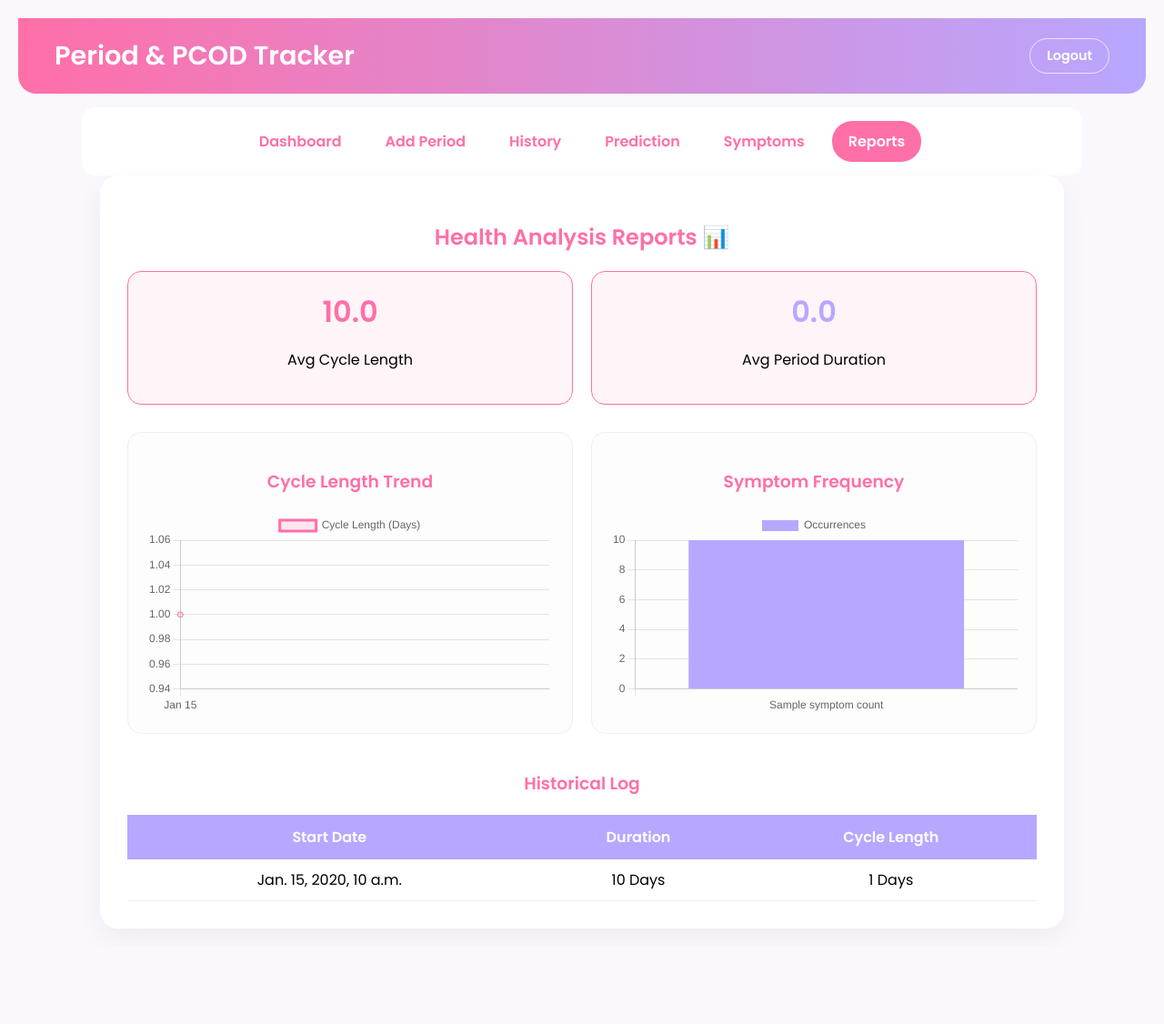
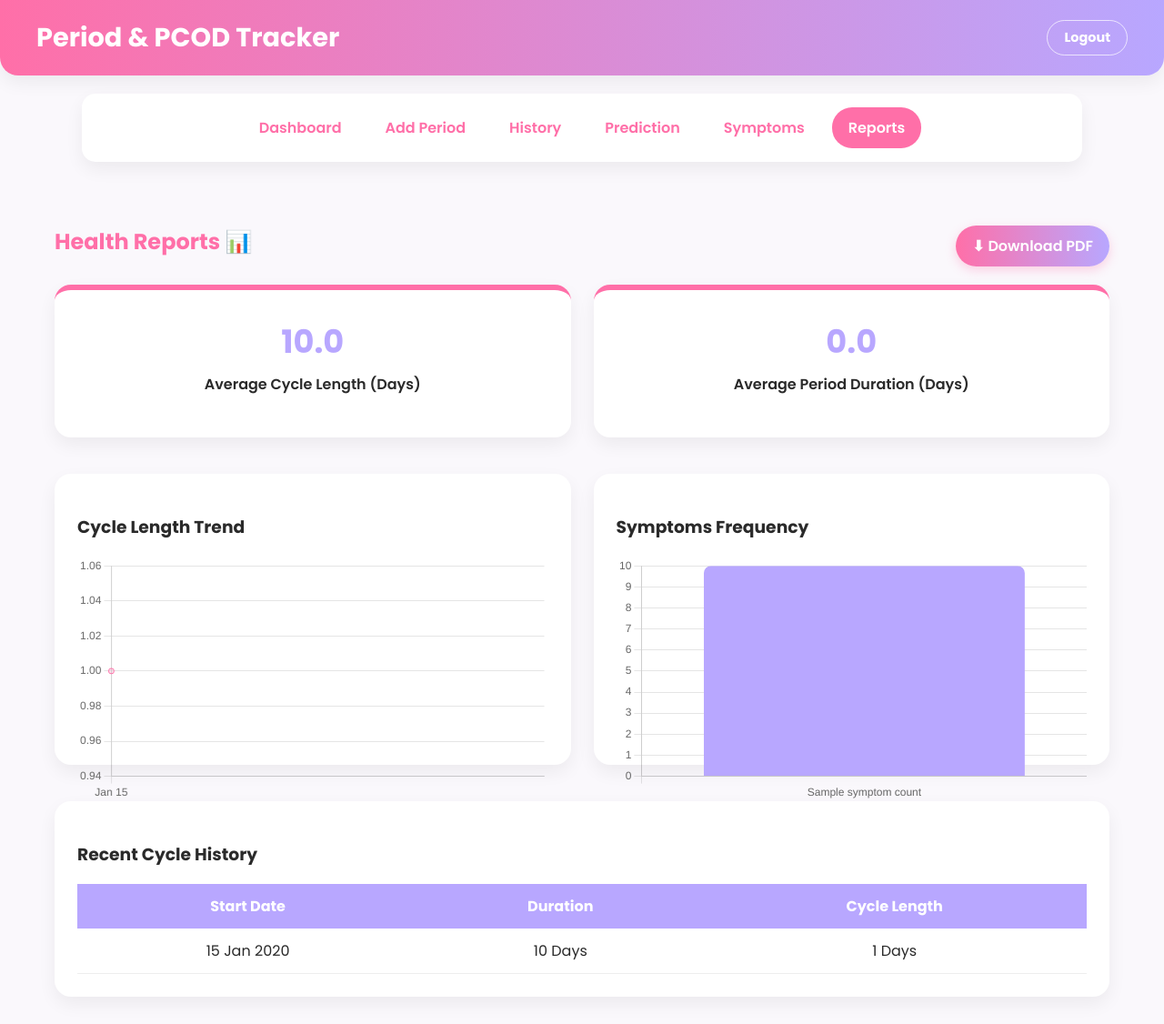
Before and after one commit to rakhipandeypr/pcos-tracker, a Django app: template tracker_app/templates/Reports.html in a window 1280 px wide. Shown: the whole page at 91% size. Before the commit the page ends 991 px from the top, so only its background shows below. Run offline with Django 5.2, Linux system fonts and the light colour scheme; the template is opened without the code that fills it: most values are stand-ins (such as "Sample title", 1, 10 or a date in 2020); data that the repository does not hold is empty.

Commit message:
Update Reports.html

```diff
--- a/tracker_app/templates/Reports.html
+++ b/tracker_app/templates/Reports.html
@@ -1,151 +1,73 @@
+{% load static %}
 <!DOCTYPE html>
 <html lang="en">
 <head>
-    <meta charset="UTF-8">
-    <title>Reports - Health Tracker</title>
+<meta charset="UTF-8" />
+<meta name="viewport" content="width=device-width, initial-scale=1.0" />
+<title>Reports - Period & PCOD Tracker</title>
 
-    <link href="https://fonts.googleapis.com/css2?family=Poppins:wght@400;600&display=swap" rel="stylesheet">
+<link href="https://fonts.googleapis.com/css2?family=Poppins:wght@400;500;600;700&display=swap" rel="stylesheet" />
 <script src="https://cdn.jsdelivr.net/npm/chart.js"></script>
 
 <style>
 :root {
-            --primary: #ff6fa8;
-            --secondary: #b8a7ff;
-            --bg: #faf8fc;
+  --primary:#ff6fa8;
+  --primary-dark:#e65c95;
+  --secondary:#b8a7ff;
+  --background:#faf8fc;
+  --card-bg:#ffffff;
+  --text:#2a2a2a;
+  --radius:18px;
+  --shadow:0 8px 20px rgba(0,0,0,0.06);
 }
+*{box-sizing:border-box;}
+body{font-family:'Poppins',sans-serif;margin:0;background:var(--background);color:var(--text);}
 
-        body {
-            font-family: 'Poppins', sans-serif;
-            background: var(--bg);
-            margin: 0;
-            padding: 20px;
+/* HEADER */
+header{background:linear-gradient(90deg,var(--primary),var(--secondary));color:white;padding:20px 40px;display:flex;justify-content:space-between;align-items:center;font-size:1.8rem;font-weight:700;border-bottom-left-radius:20px;border-bottom-right-radius:20px;box-shadow:var(--shadow);}
+.logout-btn{color:white;text-decoration:none;font-size:.9rem;border:1px solid rgba(255,255,255,.7);padding:8px 18px;border-radius:25px;}
+.logout-btn:hover{background:white;color:var(--primary);}
+
+/* NAV */
+nav{display:flex;justify-content:center;gap:12px;padding:15px;background:#fff;margin:20px auto;border-radius:15px;width:90%;max-width:1100px;box-shadow:var(--shadow);flex-wrap:wrap;}
+nav a{text-decoration:none;color:var(--primary);font-weight:600;padding:10px 18px;border-radius:22px;}
+nav a.active,nav a:hover{background:var(--primary);color:white;}
+
+/* CONTAINER */
+.container{max-width:1200px;margin:auto;padding:30px 20px;}
+h2{text-align:center;color:var(--primary);margin-bottom:30px;}
+
+/* METRICS */
+.metrics{display:grid;grid-template-columns:repeat(auto-fit,minmax(240px,1fr));gap:25px;margin-bottom:40px;}
+.metric-card{background:var(--card-bg);padding:30px;border-radius:var(--radius);box-shadow:var(--shadow);text-align:center;border-top:6px solid var(--primary);}
+.metric-card h1{font-size:2.2rem;color:var(--secondary);margin:0;}
+.metric-card p{margin-top:8px;font-weight:600;}
+
+/* CHARTS */
+.charts{display:grid;grid-template-columns:1fr;gap:25px;margin-bottom:40px;}
+.chart-card{background:var(--card-bg);padding:25px;border-radius:var(--radius);box-shadow:var(--shadow);height:320px;}
+canvas{width:100%!important;height:100%!important;}
+
+/* TABLE */
+.table-card{background:var(--card-bg);padding:25px;border-radius:var(--radius);box-shadow:var(--shadow);overflow-x:auto;}
+table{width:100%;border-collapse:collapse;min-width:600px;}
+th{background:var(--secondary);color:white;padding:12px;}
+td{padding:12px;text-align:center;border-bottom:1px solid #eee;}
+
+/* DOWNLOAD BUTTON */
+.download-btn{
+  background:linear-gradient(90deg,var(--primary),var(--secondary));
+  color:white;padding:10px 18px;border-radius:25px;text-decoration:none;font-weight:600;
+  box-shadow:0 4px 12px rgba(255,111,168,.3);
 }
-        header {
-            background: linear-gradient(90deg, var(--primary), var(--secondary));
-            color: white;
-            padding: 20px 40px;
-            display: flex;
-            justify-content: space-between;
-            align-items: center;
-            font-size: 1.8rem;
-            font-weight: 700;
-            border-bottom-left-radius: 20px;
-            border-bottom-right-radius: 20px;
-            box-shadow: var(--shadow);
-        }
+.download-btn:hover{opacity:.9;}
 
-        .logout-btn {
-            color: white;
-            text-decoration: none;
-            font-size: 0.9rem;
-            border: 1px solid rgba(255, 255, 255, 0.7);
-            padding: 8px 18px;
-            border-radius: 25px;
-            backdrop-filter: blur(4px);
-            transition: 0.3s;
-        }
-
-        .logout-btn:hover {
-            background-color: white;
-            color: var(--primary);
-        }
-
-        nav {
-            display: flex;
-            justify-content: center;
-            gap: 12px;
-            padding: 15px 0;
-            background: #fff;
-            margin-top: 15px;
-            border-radius: 15px;
-            width: 90%;
-            max-width: 1100px;
-            margin-left: auto;
-            margin-right: auto;
-            box-shadow: var(--shadow);
-        }
-
-        nav a {
-            text-decoration: none;
-            color: var(--primary);
-            font-weight: 600;
-            padding: 10px 18px;
-            border-radius: 22px;
-            transition: 0.3s;
-        }
-
-        nav a:hover,
-        nav a.active {
-            background: var(--primary);
-            color: white;
-        }
-
-
-        .container {
-            max-width: 1000px;
-            margin: auto;
-            background: #ffffff;
-            padding: 30px;
-            border-radius: 20px;
-            box-shadow: 0 10px 30px rgba(0,0,0,0.05);
-        }
-
-        h2, h3 {
-            color: var(--primary);
-            text-align: center;
-        }
-
-        .metric-cards {
-            display: flex;
-            gap: 20px;
-            margin-bottom: 30px;
-            flex-wrap: wrap;
-        }
-
-        .card {
-            flex: 1;
-            text-align: center;
-            padding: 20px;
-            background: #fff4f8;
-            border-radius: 15px;
-            border: 1px solid var(--primary);
-        }
-
-        .grid {
-            display: grid;
-            grid-template-columns: repeat(auto-fit, minmax(280px, 1fr));
-            gap: 20px;
-            margin-bottom: 40px;
-        }
-
-        .chart-box {
-            background: #fdfdfd;
-            padding: 20px;
-            border-radius: 15px;
-            border: 1px solid #f0f0f0;
-        }
-
-        table {
-            width: 100%;
-            border-collapse: collapse;
-            margin-top: 20px;
-        }
-
-        th {
-            background: var(--secondary);
-            color: white;
-            padding: 12px;
-        }
-
-        td {
-            padding: 10px;
-            text-align: center;
-            border-bottom: 1px solid #eee;
-        }
+@media(min-width:768px){.charts{grid-template-columns:1fr 1fr;}}
 </style>
 </head>
 
 <body>
+
 <header>
 Period & PCOD Tracker
 <a href="{% url 'logout' %}" class="logout-btn">Logout</a>
@@ -157,139 +79,66 @@
 <a href="{% url 'history' %}">History</a>
 <a href="{% url 'prediction' %}">Prediction</a>
 <a href="{% url 'add_symptoms' %}">Symptoms</a>
-        <a href="{% url 'reports' %}"  class="active">Reports</a>
+<a href="{% url 'reports' %}" class="active">Reports</a>
 </nav>
-<div class="container">
-    <h2>Health Analysis Reports 📊</h2>
 
-    <!-- METRICS -->
-    <div class="metric-cards">
-        <div class="card">
-            <h1 style="color: var(--primary); margin:0;">
-                {{ avg_cycle|default:0|floatformat:1 }}
-            </h1>
-            <p>Avg Cycle Length</p>
+<main class="container">
+
+<div style="display:flex;justify-content:space-between;align-items:center;flex-wrap:wrap;">
+<h2>Health Reports 📊</h2>
+<a href="{% url 'download_report' %}" class="download-btn">⬇ Download PDF</a>
 </div>
 
-        <div class="card">
-            <h1 style="color: var(--secondary); margin:0;">
-                {{ avg_duration|default:0|floatformat:1 }}
-            </h1>
-            <p>Avg Period Duration</p>
+<div class="metrics">
+<div class="metric-card">
+<h1>{{ avg_cycle|default:0|floatformat:1 }}</h1>
+<p>Average Cycle Length (Days)</p>
+</div>
+<div class="metric-card">
+<h1>{{ avg_duration|default:0|floatformat:1 }}</h1>
+<p>Average Period Duration (Days)</p>
 </div>
 </div>
 
-    <!-- CHARTS -->
-    <div class="grid">
-        <div class="chart-box">
+<div class="charts">
+<div class="chart-card">
 <h3>Cycle Length Trend</h3>
-            <canvas id="cycleTrendChart"></canvas>
+<canvas id="cycleChart"></canvas>
 </div>
-
-        <div class="chart-box">
-            <h3>Symptom Frequency</h3>
-            <canvas id="symptomBarChart"></canvas>
+<div class="chart-card">
+<h3>Symptoms Frequency</h3>
+<canvas id="symptomChart"></canvas>
 </div>
 </div>
 
-    <!-- TABLE -->
-    <h3>Historical Log</h3>
+<div class="table-card">
+<h3>Recent Cycle History</h3>
 <table>
-        <thead>
-            <tr>
-                <th>Start Date</th>
-                <th>Duration</th>
-                <th>Cycle Length</th>
-            </tr>
-        </thead>
+<thead><tr><th>Start Date</th><th>Duration</th><th>Cycle Length</th></tr></thead>
 <tbody>
 {% for log in logs_table %}
 <tr>
-                <td>{{ log.StartDate }}</td>
+<td>{{ log.StartDate|date:"d M Y" }}</td>
 <td>{{ log.Duration }} Days</td>
 <td>{{ log.CycleLength|default:"--" }} Days</td>
 </tr>
 {% empty %}
-            <tr>
-                <td colspan="3">No records found.</td>
-            </tr>
+<tr><td colspan="3">No data available</td></tr>
 {% endfor %}
 </tbody>
 </table>
 </div>
 
-<!-- ================= JS ================= -->
+</main>
+
 <script>
-    // -------- SAFE DATA FROM DJANGO --------
-    const cycleLabels = [
-        {% for log in logs_chart %}
-            "{{ log.StartDate|date:'M d' }}"{% if not forloop.last %},{% endif %}
-        {% endfor %}
-    ];
+const cycleLabels=[{% for log in logs_chart %}"{{ log.StartDate|date:'M d' }}"{% if not forloop.last %},{% endif %}{% endfor %}];
+const cycleData=[{% for log in logs_chart %}{{ log.CycleLength|default:28 }}{% if not forloop.last %},{% endif %}{% endfor %}];
+const symptomLabels=[{% for s in symptom_counts %}"{{ s.SymptomName }}"{% if not forloop.last %},{% endif %}{% endfor %}];
+const symptomData=[{% for s in symptom_counts %}{{ s.total }}{% if not forloop.last %},{% endif %}{% endfor %}];
 
-    const cycleData = [
-        {% for log in logs_chart %}
-            {{ log.CycleLength|default:28 }}{% if not forloop.last %},{% endif %}
-        {% endfor %}
-    ];
-
-    const symptomLabels = [
-        {% for s in symptom_counts %}
-            "{{ s.SymptomName }}"{% if not forloop.last %},{% endif %}
-        {% endfor %}
-    ];
-
-    const symptomData = [
-        {% for s in symptom_counts %}
-            {{ s.total }}{% if not forloop.last %},{% endif %}
-        {% endfor %}
-    ];
-
-    // -------- LINE CHART --------
-    if (cycleLabels.length > 0) {
-        new Chart(document.getElementById('cycleTrendChart'), {
-            type: 'line',
-            data: {
-                labels: cycleLabels,
-                datasets: [{
-                    label: 'Cycle Length (Days)',
-                    data: cycleData,
-                    borderColor: '#ff6fa8',
-                    backgroundColor: 'rgba(255, 111, 168, 0.15)',
-                    fill: true,
-                    tension: 0.4
-                }]
-            },
-            options: {
-                responsive: true,
-                plugins: { legend: { display: true } }
-            }
-        });
-    }
-
-    // -------- BAR CHART --------
-    if (symptomLabels.length > 0) {
-        new Chart(document.getElementById('symptomBarChart'), {
-            type: 'bar',
-            data: {
-                labels: symptomLabels,
-                datasets: [{
-                    label: 'Occurrences',
-                    data: symptomData,
-                    backgroundColor: '#b8a7ff'
-                }]
-            },
-            options: {
-                responsive: true,
-                scales: {
-                    y: {
-                        beginAtZero: true,
-                        ticks: { stepSize: 1 }
-                    }
-                }
-            }
-        });
-    }
+new Chart(document.getElementById('cycleChart'),{type:'line',data:{labels:cycleLabels,datasets:[{data:cycleData,borderColor:'#ff6fa8',backgroundColor:'rgba(255,111,168,0.15)',fill:true,tension:.4}]},options:{responsive:true,maintainAspectRatio:false,plugins:{legend:{display:false}}}});
+new Chart(document.getElementById('symptomChart'),{type:'bar',data:{labels:symptomLabels,datasets:[{data:symptomData,backgroundColor:'#b8a7ff',borderRadius:8}]},options:{responsive:true,maintainAspectRatio:false,plugins:{legend:{display:false}}}});
 </script>
 
 </body>
```
Lines whose indentation alone changed are shown as unchanged.
